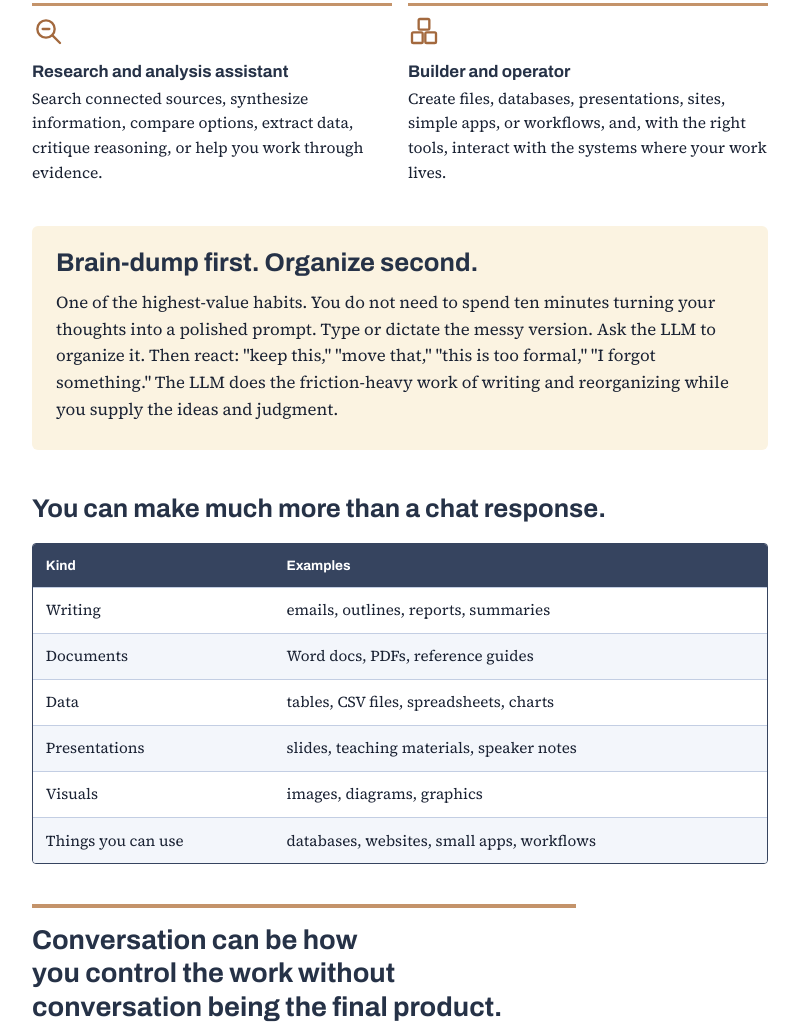
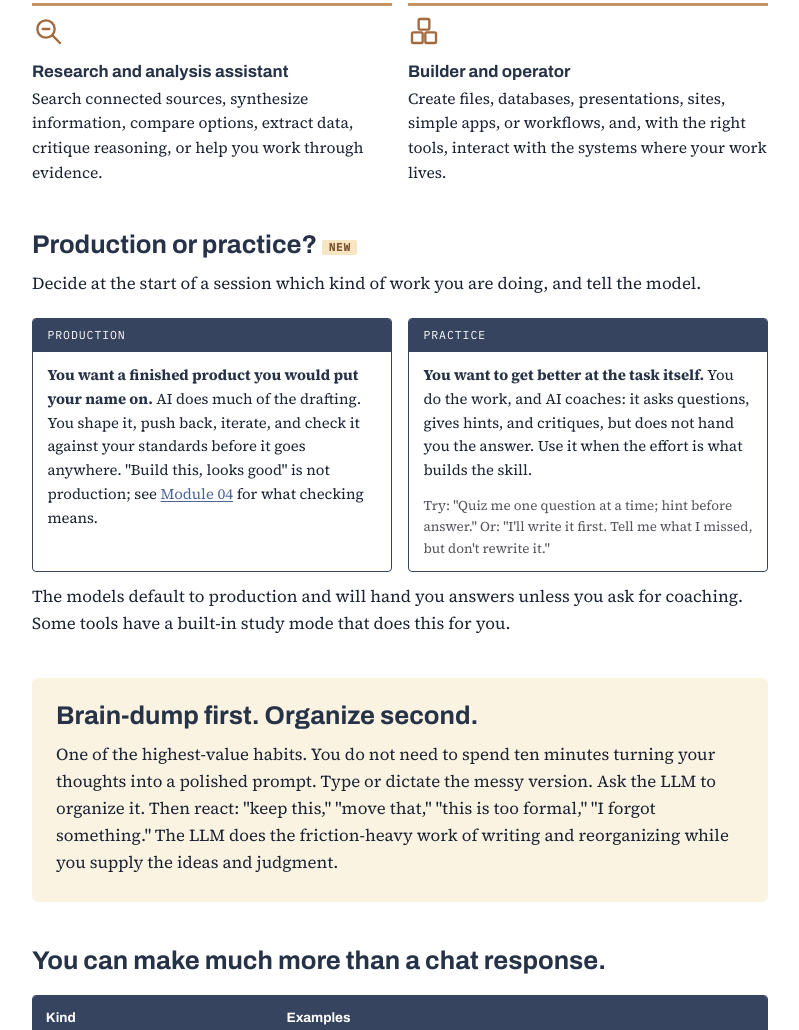
Before and after one commit to jonathandangers/AI-Tutorials, a plain HTML site: page core/ways-to-use.html in a window 1280 px wide. Shown: the part 1026-2056 px from the top of the page, without its empty margins (380-1179 px from the left). Drawn offline with Linux system fonts and the light colour scheme.

Commit message:
Module 02: production or practice
Co-Authored-By: Claude Opus 5.5 <noreply@anthropic.com>
Claude-Session: https://claude.ai/code/session_01Fny5x5XevgwjQmzndtXSKG

```diff
--- a/core/ways-to-use.html
+++ b/core/ways-to-use.html
@@ -51,6 +51,25 @@
   <li><svg class="icon" viewBox="0 0 24 24" aria-hidden="true" fill="none" stroke="currentColor" stroke-width="1.75" stroke-linecap="round" stroke-linejoin="round"><rect x="3" y="13" width="8" height="8" rx="1"/><rect x="13" y="13" width="8" height="8" rx="1"/><rect x="8" y="3" width="8" height="8" rx="1"/></svg><h3>Builder and operator</h3><p>Create files, databases, presentations, sites, simple apps, or workflows, and, with the right tools, interact with the systems where your work lives.</p></li>
 </ul>
 
+<h2>Production or practice? <span class="badge new">New</span></h2>
+<p>Decide at the start of a session which kind of work you are doing, and tell the model.</p>
+<div class="compare">
+  <div class="side strong">
+    <div class="label">Production</div>
+    <div class="result">
+      <p><strong>You want a finished product you would put your name on.</strong> AI does much of the drafting. You shape it, push back, iterate, and check it against your standards before it goes anywhere. "Build this, looks good" is not production; see <a href="../core/iteration.html">Module 04</a> for what checking means.</p>
+    </div>
+  </div>
+  <div class="side strong">
+    <div class="label">Practice</div>
+    <div class="result">
+      <p><strong>You want to get better at the task itself.</strong> You do the work, and AI coaches: it asks questions, gives hints, and critiques, but does not hand you the answer. Use it when the effort is what builds the skill.</p>
+      <p class="small">Try: "Quiz me one question at a time; hint before answer." Or: "I'll write it first. Tell me what I missed, but don't rewrite it."</p>
+    </div>
+  </div>
+</div>
+<p>The models default to production and will hand you answers unless you ask for coaching. Some tools have a built-in study mode that does this for you.</p>
+
 <section class="band warm">
 <h2>Brain-dump first. Organize second.</h2>
 <p>One of the highest-value habits. You do not need to spend ten minutes turning your thoughts into a polished prompt. Type or dictate the messy version. Ask the LLM to organize it. Then react: "keep this," "move that," "this is too formal," "I forgot something." The LLM does the friction-heavy work of writing and reorganizing while you supply the ideas and judgment.</p>
```
Also changed, not shown: src/core/ways-to-use.html (+19 -0 lines), src/topics/when-not-to-use.html (+1 -1 lines), topics/when-not-to-use.html (+1 -1 lines).
